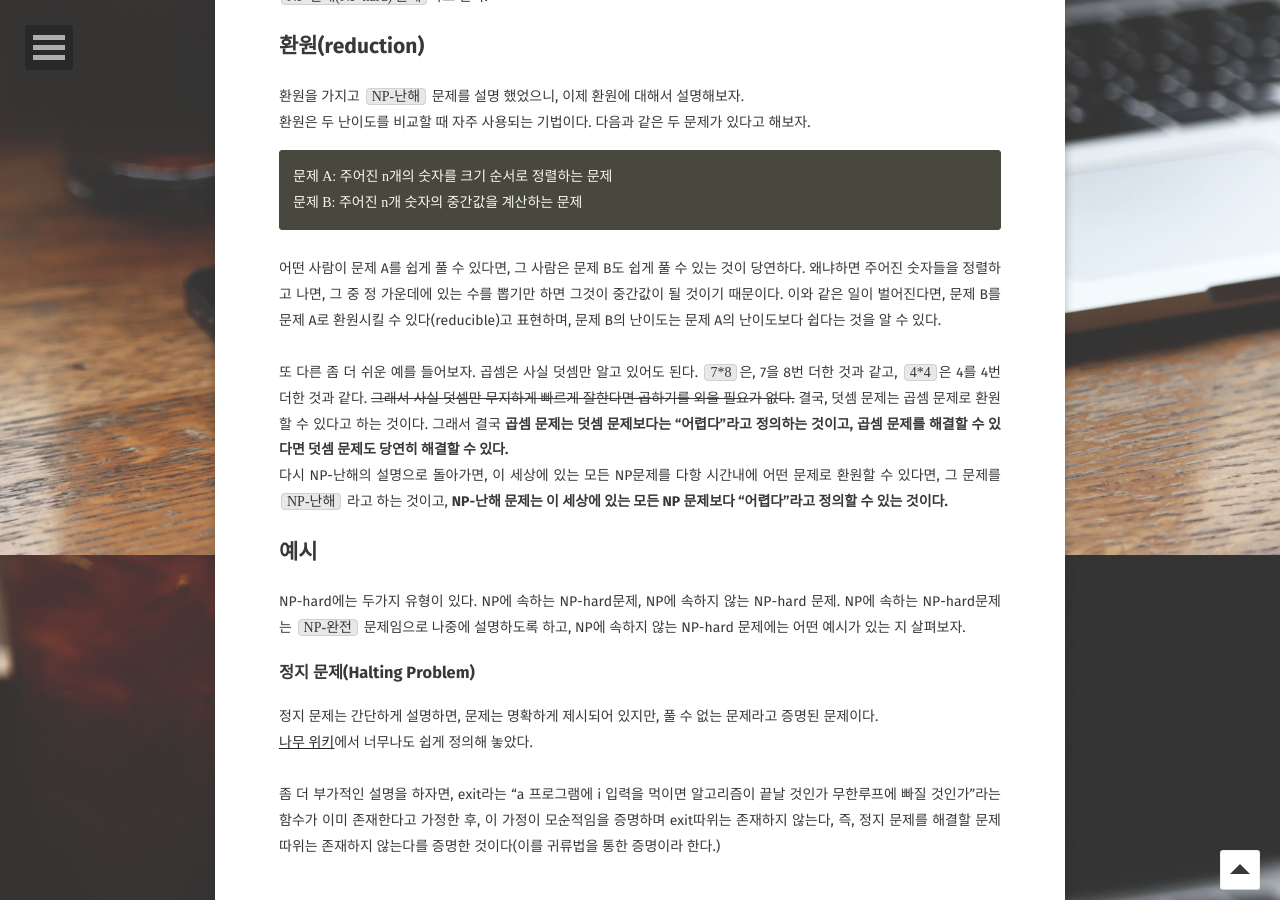
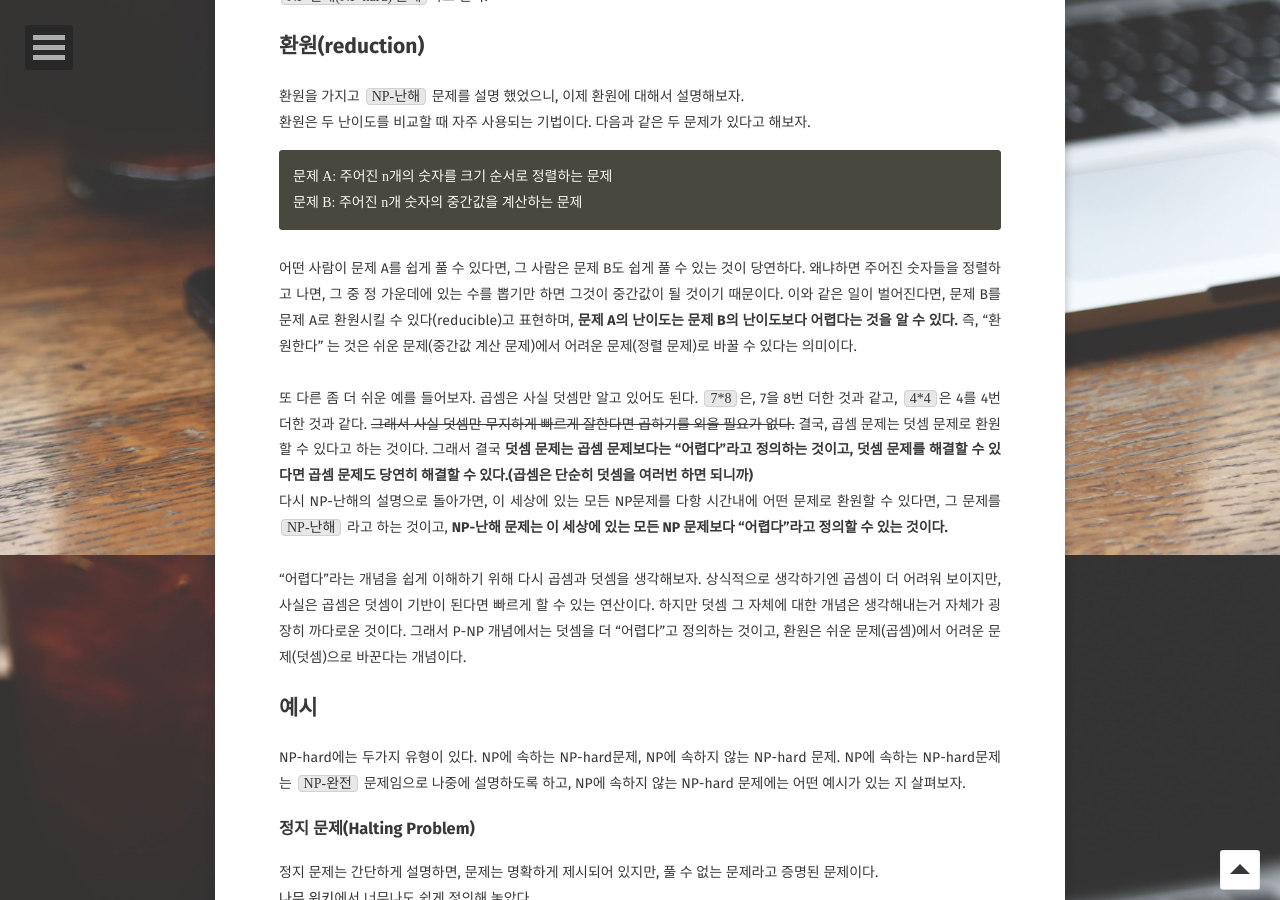
Before and after one commit to wkdtjsgur100/wkdtjsgur100.github.io, a Jekyll site: the page built from _posts/2018-03-10-P-NP.md, in a window 1280 px wide and 900 px high, scrolled down 2145 px. Built offline with Jekyll 4.4.1, drawn with Linux system fonts in a browser that asks for light colours; some web fonts are replaced; comment, search, counter and statistics services are not loaded.

Commit message:
P-NP 수정

````diff
--- a/_posts/2018-03-10-P-NP.md
+++ b/_posts/2018-03-10-P-NP.md
@@ -68,11 +68,13 @@ P - NP문제는 수학계의 최대 난제인 7대 밀레니엄 문제 중 하
 문제 B: 주어진 n개 숫자의 중간값을 계산하는 문제
 ```
 
-어떤 사람이 문제 A를 쉽게 풀 수 있다면, 그 사람은 문제 B도 쉽게 풀 수 있는 것이 당연하다. 왜냐하면 주어진 숫자들을 정렬하고 나면, 그 중 정 가운데에 있는 수를 뽑기만 하면 그것이 중간값이 될 것이기 때문이다. 이와 같은 일이 벌어진다면, 문제 B를 문제 A로 환원시킬 수 있다(reducible)고 표현하며, 문제 B의 난이도는 문제 A의 난이도보다 쉽다는 것을 알 수 있다.
+어떤 사람이 문제 A를 쉽게 풀 수 있다면, 그 사람은 문제 B도 쉽게 풀 수 있는 것이 당연하다. 왜냐하면 주어진 숫자들을 정렬하고 나면, 그 중 정 가운데에 있는 수를 뽑기만 하면 그것이 중간값이 될 것이기 때문이다. 이와 같은 일이 벌어진다면, 문제 B를 문제 A로 환원시킬 수 있다(reducible)고 표현하며, **문제 A의 난이도는 문제 B의 난이도보다 어렵다는 것을 알 수 있다.** 즉, "환원한다" 는 것은 쉬운 문제(중간값 계산 문제)에서 어려운 문제(정렬 문제)로 바꿀 수 있다는 의미이다.
 <br />
-또 다른 좀 더 쉬운 예를 들어보자. 곱셈은 사실 덧셈만 알고 있어도 된다. `7*8`은, 7을 8번 더한 것과 같고, `4*4`은 4를 4번 더한 것과 같다. ~~그래서 사실 덧셈만 무지하게 빠르게 잘한다면 곱하기를 외울 필요가 없다.~~ 결국, 덧셈 문제는 곱셈 문제로 환원할 수 있다고 하는 것이다. 그래서 결국 **곱셈 문제는 덧셈 문제보다는 "어렵다"라고 정의하는 것이고, 곱셈 문제를 해결할 수 있다면 덧셈 문제도 당연히 해결할 수 있다.**
+또 다른 좀 더 쉬운 예를 들어보자. 곱셈은 사실 덧셈만 알고 있어도 된다. `7*8`은, 7을 8번 더한 것과 같고, `4*4`은 4를 4번 더한 것과 같다. ~~그래서 사실 덧셈만 무지하게 빠르게 잘한다면 곱하기를 외울 필요가 없다.~~ 결국, 곱셈 문제는 덧셈 문제로 환원할 수 있다고 하는 것이다. 그래서 결국 **덧셈 문제는 곱셈 문제보다는 "어렵다"라고 정의하는 것이고, 덧셈 문제를 해결할 수 있다면 곱셈 문제도 당연히 해결할 수 있다.(곱셈은 단순히 덧셈을 여러번 하면 되니까)**
 <br />
 다시 NP-난해의 설명으로 돌아가면, 이 세상에 있는 모든 NP문제를 다항 시간내에 어떤 문제로 환원할 수 있다면, 그 문제를 `NP-난해` 라고 하는 것이고, **NP-난해 문제는 이 세상에 있는 모든 NP 문제보다 "어렵다"라고 정의할 수 있는 것이다.**
+<br />
+"어렵다"라는 개념을 쉽게 이해하기 위해 다시 곱셈과 덧셈을 생각해보자. 상식적으로 생각하기엔 곱셈이 더 어려워 보이지만, 사실은 곱셈은 덧셈이 기반이 된다면 빠르게 할 수 있는 연산이다. 하지만 덧셈 그 자체에 대한 개념은 생각해내는거 자체가 굉장히 까다로운 것이다. 그래서 P-NP 개념에서는 덧셈을 더 "어렵다"고 정의하는 것이고, 환원은 쉬운 문제(곱셈)에서 어려운 문제(덧셈)으로 바꾼다는 개념이다.
 
 ## 예시
 
````
